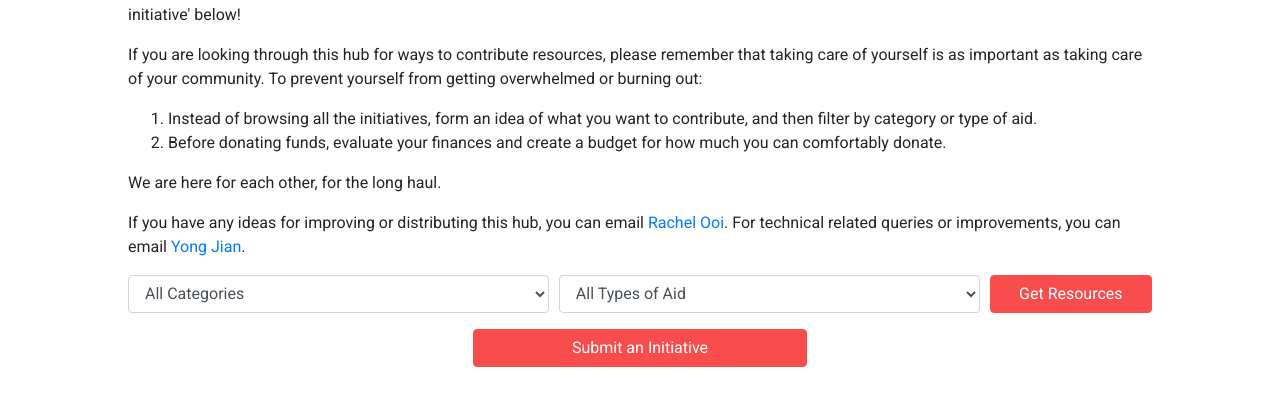
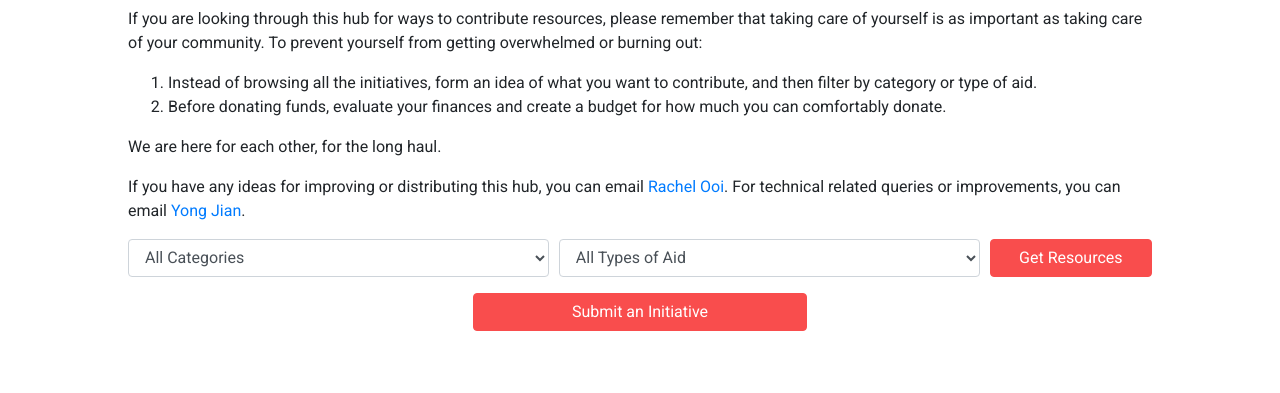
Before and after one commit to kyuyjay/AidHub, a website: page static/index.html in a window 1280 px wide. Shown: the part 407-800 px from the top of the page. Drawn offline with Linux system fonts and the light colour scheme.

Commit message:
Moved landing body

```diff
--- a/static/src/css/index.css
+++ b/static/src/css/index.css
@@ -23,7 +23,7 @@ body {
 
 #landing-body {
     position: relative;
-    top: 20%;
+    top: 15%;
     width: 80%;
     border-radius: 20px;
 }
```
